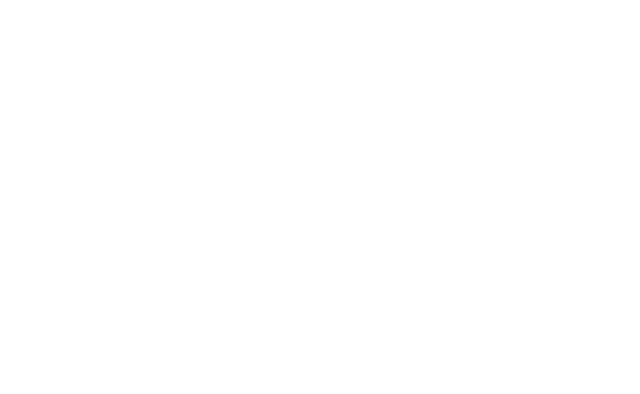
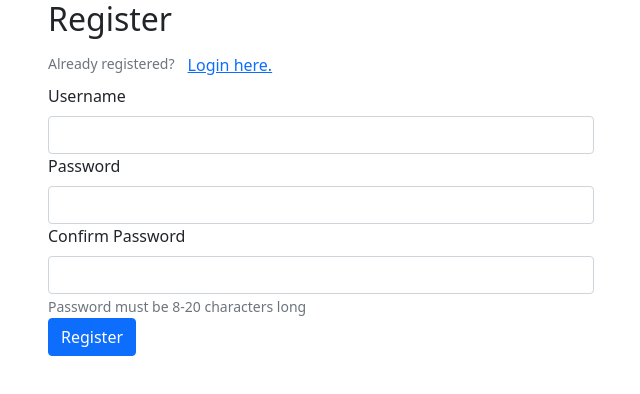
Before and after one commit to robertjhull/to-do-list, a React (Create React App) app in the folder client/: page / in a window 1280 px wide. Shown: the top 394 px of the page, without its empty margins (319-959 px from the left). Built offline with nearby package versions, Linux system fonts and the light colour scheme.

Commit message:
Fixed login/registration routing

```diff
--- a/client/src/components/forms/LoginForm.tsx
+++ b/client/src/components/forms/LoginForm.tsx
@@ -4,7 +4,11 @@
 import { useAuth } from "../../context/useAuthContext";
 import loginUser from "../../helpers/loginUser";
 
-export default function LoginForm(): JSX.Element {
+interface Props {
+  toggleForm: () => void;
+}
+
+export default function LoginForm({ toggleForm }: Props): JSX.Element {
   const history = useHistory();
   const { updateLoginContext } = useAuth();
 
@@ -48,7 +52,7 @@
     <Form className="login-form" onSubmit={handleSubmit}>
       <h2>Sign In</h2>
       <Form.Text>Or
-        <Button variant="link" onClick={() => history.push("/login")}>register here.</Button>
+        <Button variant="link" onClick={toggleForm}>register here.</Button>
       </Form.Text>
       <Form.Group>
         <Form.Label htmlFor="username">Username</Form.Label>
--- a/client/src/components/forms/RegistrationForm.tsx
+++ b/client/src/components/forms/RegistrationForm.tsx
@@ -2,7 +2,11 @@
 import { useHistory } from 'react-router-dom';
 import { Alert, Button, Form } from 'react-bootstrap';
 
-export default function RegistrationForm(): JSX.Element {
+interface Props {
+  toggleForm: () => void;
+}
+
+export default function RegistrationForm({ toggleForm }: Props): JSX.Element {
   const history = useHistory();
   const [form, setForm] = useState({
     username: '',
@@ -40,7 +44,7 @@
     <Form className="login-form" onSubmit={handleSubmit}>
       <h2>Register</h2>
       <Form.Text>Already registered?
-        <Button variant="link" onClick={() => history.push('/login')}>Login here.</Button>
+        <Button variant="link" onClick={toggleForm}>Login here.</Button>
       </Form.Text>
       <Form.Group>
         <Form.Label htmlFor="username">Username</Form.Label>
--- a/client/src/pages/Login.tsx
+++ b/client/src/pages/Login.tsx
@@ -1,14 +1,22 @@
+import { useState } from "react";
 import LoginForm from "../components/forms/LoginForm";
 import RegistrationForm from "../components/forms/RegistrationForm";
 import { Col, Container, Row } from "react-bootstrap";
 
 export default function Login(): JSX.Element {
-  const loggingIn = true;
+  const [isNewUser, setIsNewUser] = useState(true);
+
+  const toggle = () => setIsNewUser(prevState => !prevState);
+
   return (
     <Container>
       <Row className="justify-content-sm-center">
         <Col sm={6}>
-          { loggingIn? <LoginForm /> : <RegistrationForm /> }
+          {isNewUser ? (
+            <RegistrationForm toggleForm={ toggle } />
+          ) : (
+            <LoginForm toggleForm={ toggle } />
+          )}
         </Col>
       </Row>
     </Container>
--- a/client/src/routes.tsx
+++ b/client/src/routes.tsx
@@ -32,7 +32,7 @@
     <Switch>
       <Route
         exact
-        path="/login"
+        path="/"
         component={Login}
       />
       <Route path="/dashboard" component={Dashboard} />
```
